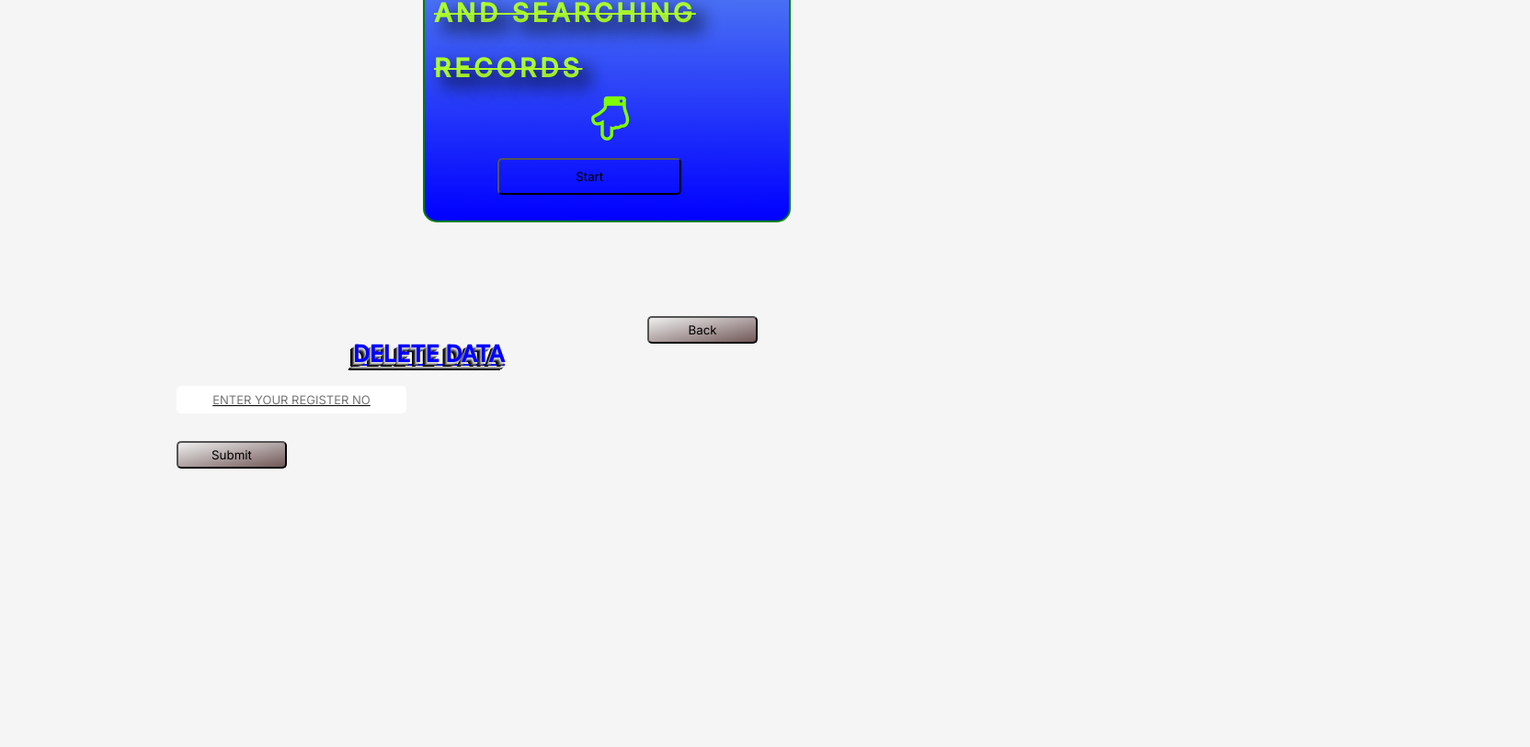
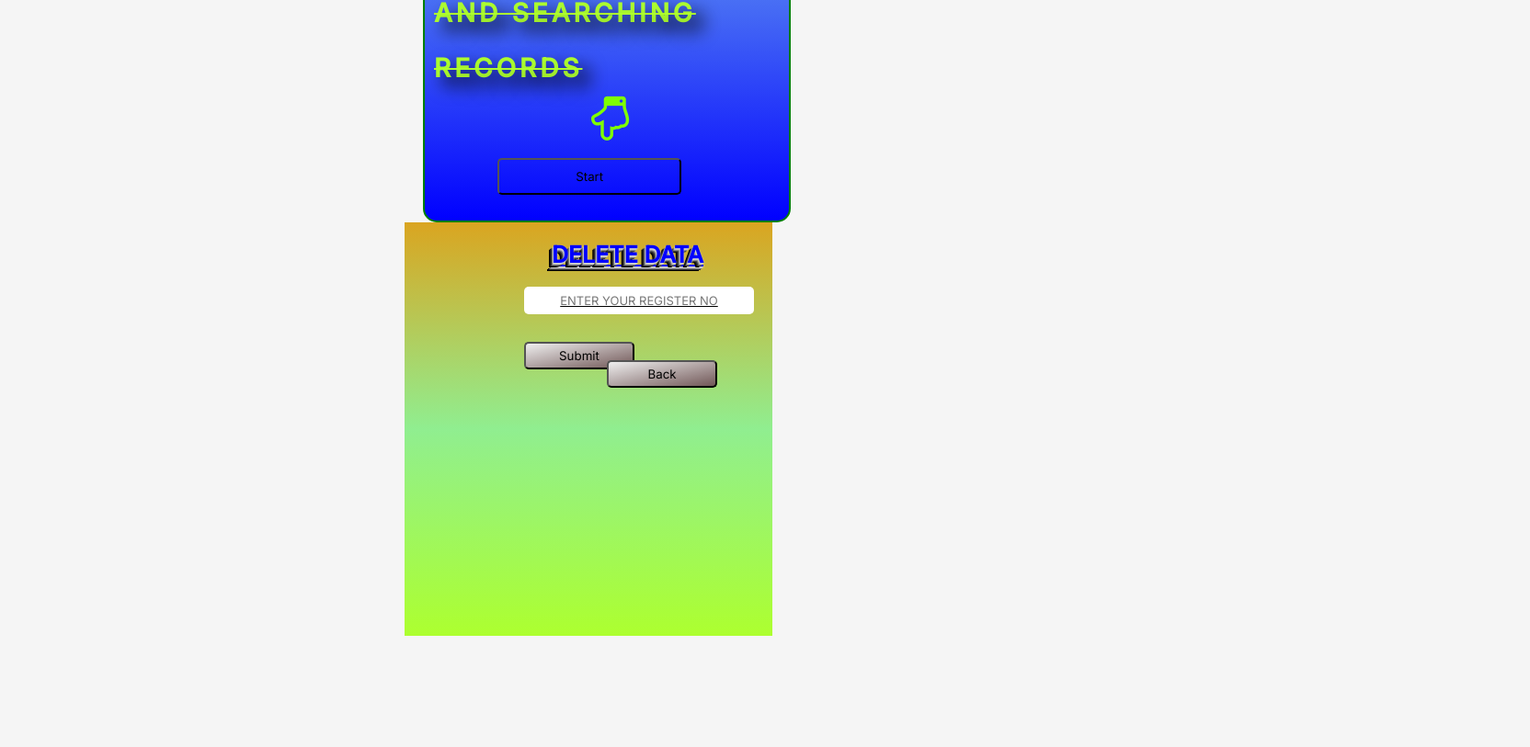
Before and after one commit to ragul0427/project, a plain HTML site: page index.html in a window 1280 px wide. Shown: the part 208-1021 px from the top of the page at 92% size, 1664 px wide, since content can reach past the window. After the commit the page ends 914 px from the top, so only its background shows below. Drawn offline with Linux system fonts and the light colour scheme.

Commit message:
Update project.css

```diff
--- a/project.css
+++ b/project.css
@@ -190,6 +190,17 @@ i{
     position: relative;
 }
 
+.containerFourth{
+    display: grid;
+    justify-content: center;
+    grid-template-columns: 200px;
+    height: 450px;
+    width: 400px;
+    background-image: -webkit-linear-gradient(goldenrod,lightgreen,greenyellow);
+    margin: 0 auto;
+    position: relative;
+}
+
 .containerSecond.activeupdate{
     display: block;
 }
@@ -279,3 +290,6 @@ iframe{
 .containerThird .backbtn{
     top: 33.3%;
 }
+.containerFourth .backbtn{
+    top: 33.3%;
+}
```
